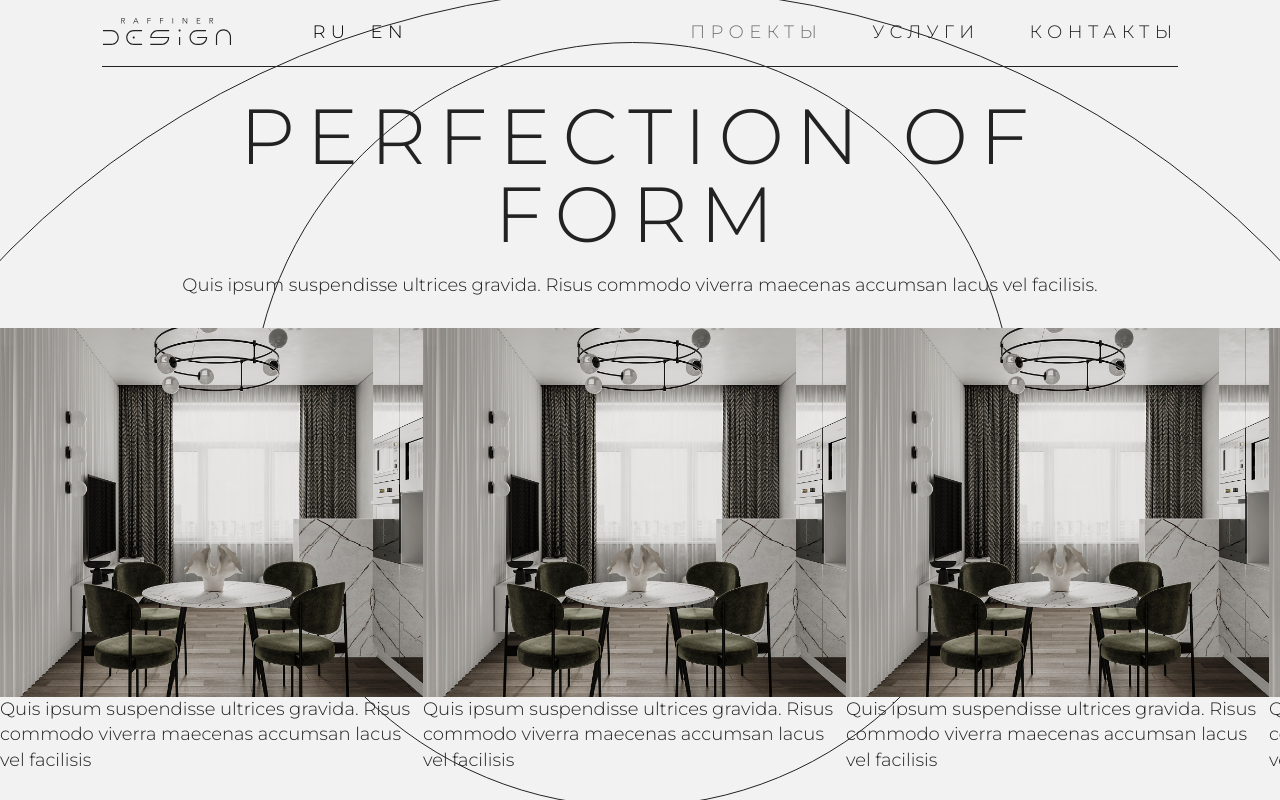
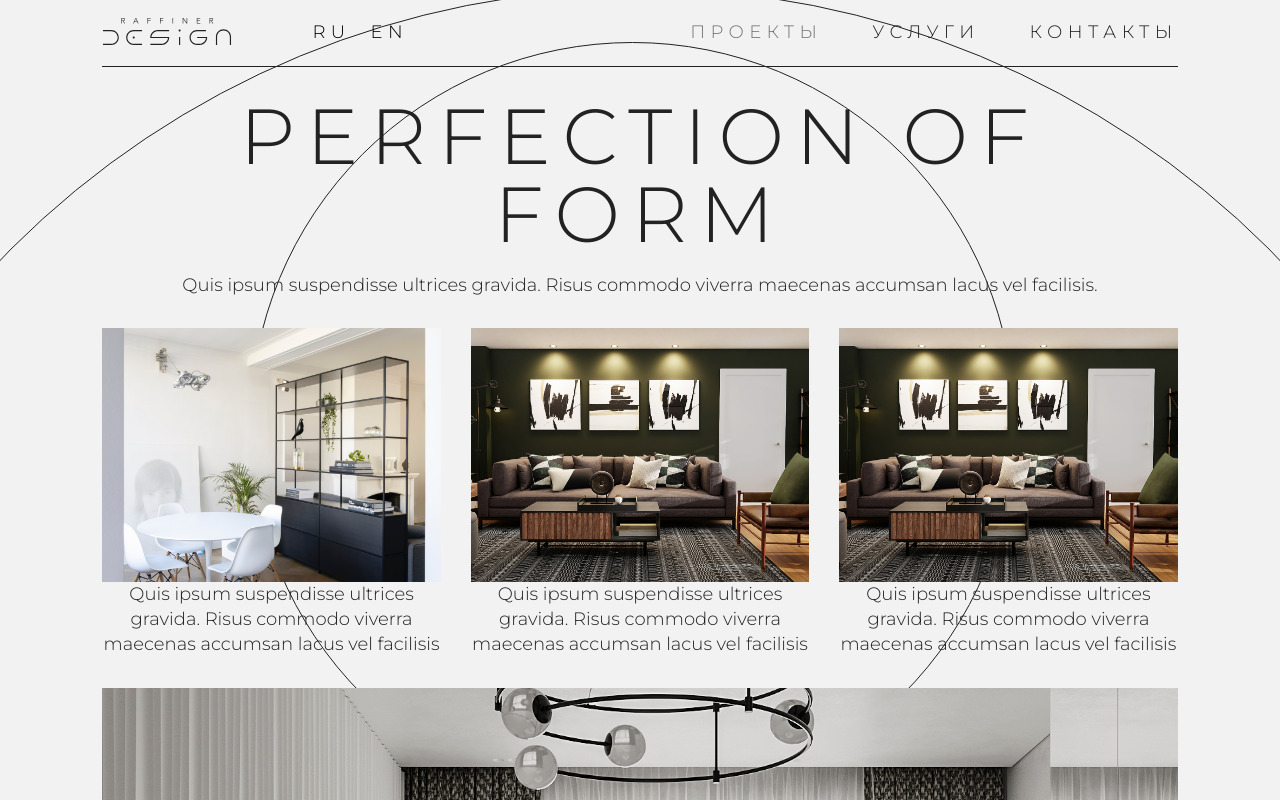
Before and after one commit to alexyasinsky/raffiner-design-nextjs, a Next.js app: page /projects in a window 1280 px wide. Shown: the top 800 px of the page. Built offline with nearby package versions, Linux system fonts and the light colour scheme.

Commit message:
Grid and Card done. Projects, Project and Contacts done

```diff
--- a/src/app/contacts/page.tsx
+++ b/src/app/contacts/page.tsx
@@ -1,10 +1,9 @@
-
 import styles from './page.module.scss';
 import Image from "next/image";
 import oks from "../../../public/oks.jpeg";
 import PageWrapper from "@/components/page-wrapper/page-wrapper";
 
-export default function Contacts () {
+export default function Contacts() {
   return (
     <PageWrapper
       name='Контакты'
--- a/src/app/projects/page.tsx
+++ b/src/app/projects/page.tsx
@@ -1,18 +1,75 @@
-import Card from "@/components/card/card";
+import PageWrapper from "@/components/page-wrapper/page-wrapper";
+import {TCard} from "@/utils/types";
 import Grid from "@/components/grid/grid";
-import Link from 'next/link';
-
-import PageWrapper from "@/components/page-wrapper/page-wrapper";
 
 export default function Projects() {
 
-  const card = {
-    link: '',
-    size: '',
-    descriptionType: '',
-    image: '',
-    description: ''
-  }
+  const cards: TCard[] = [
+    {
+      link: '/projects/project',
+      size: 'small',
+      isDescriptionHidden: false,
+      image: 'living-room.jpeg',
+      description: 'Quis ipsum suspendisse ultrices gravida. Risus commodo viverra maecenas accumsan lacus vel facilisis'
+    },
+    {
+      link: '/projects/project',
+      size: 'large',
+      isDescriptionHidden: false,
+      image: 'dining-room.jpeg',
+      description: 'Quis ipsum suspendisse ultrices gravida. Risus commodo viverra maecenas accumsan lacus vel facilisis'
+    },
+    {
+      link: '/projects/project',
+      size: 'small',
+      isDescriptionHidden: false,
+      image: 'living-room-4.jpeg',
+      description: 'Quis ipsum suspendisse ultrices gravida. Risus commodo viverra maecenas accumsan lacus vel facilisis'
+    },
+    {
+      link: '/projects/project',
+      size: 'small',
+      isDescriptionHidden: false,
+      image: 'living-room-4.jpeg',
+      description: 'Quis ipsum suspendisse ultrices gravida. Risus commodo viverra maecenas accumsan lacus vel facilisis'
+    },
+    {
+      link: '/projects/project',
+      size: 'medium',
+      isDescriptionHidden: false,
+      image: 'living-room-4.jpeg',
+      description: 'Quis ipsum suspendisse ultrices gravida. Risus commodo viverra maecenas accumsan lacus vel facilisis'
+    },
+    {
+      link: '/projects/project',
+      size: 'medium',
+      isDescriptionHidden: false,
+      image: 'living-room-4.jpeg',
+      description: 'Quis ipsum suspendisse ultrices gravida. Risus commodo viverra maecenas accumsan lacus vel facilisis'
+    },
+    {
+      link: '/projects/project',
+      size: 'small',
+      isDescriptionHidden: false,
+      image: 'living-room-4.jpeg',
+      description: 'Quis ipsum suspendisse ultrices gravida. Risus commodo viverra maecenas accumsan lacus vel facilisis'
+    },
+    {
+      link: '/projects/project',
+      size: 'small',
+      isDescriptionHidden: false,
+      image: 'living-room-4.jpeg',
+      description: 'Quis ipsum suspendisse ultrices gravida. Risus commodo viverra maecenas accumsan lacus vel facilisis'
+    },
+    {
+      link: '/projects/project',
+      size: 'medium',
+      isDescriptionHidden: false,
+      image: 'living-room-4.jpeg',
+      description: 'Quis ipsum suspendisse ultrices gravida. Risus commodo viverra maecenas accumsan lacus vel facilisis'
+    },
+  ]
+
   return (
     <PageWrapper
       name='Проекты'
@@ -20,44 +77,10 @@ export default function Projects() {
       subTitle='Quis ipsum suspendisse ultrices gravida. Risus commodo viverra maecenas accumsan lacus
         vel facilisis.'
     >
-      <Grid>
-        <Link href={'/projects/project'}>
-          <Card
-            descriptionType="hidden"
-            description='Quis ipsum suspendisse ultrices gravida. Risus commodo viverra maecenas accumsan lacus vel facilisis'
-            size="small"
-            image='dining-room.jpeg'
-          >
-          </Card>
-        </Link>
-        <Link href={'/projects/project'}>
-          <Card
-            descriptionType="hidden"
-            description='Quis ipsum suspendisse ultrices gravida. Risus commodo viverra maecenas accumsan lacus vel facilisis'
-            size="small"
-            image='dining-room.jpeg'
-          >
-          </Card>
-        </Link>
-        <Link href={'/projects/project'}>
-          <Card
-            descriptionType="hidden"
-            description='Quis ipsum suspendisse ultrices gravida. Risus commodo viverra maecenas accumsan lacus vel facilisis'
-            size="small"
-            image='dining-room.jpeg'
-          >
-          </Card>
-        </Link>
-        <Link href={'/projects/project'}>
-          <Card
-            descriptionType="hidden"
-            description='Quis ipsum suspendisse ultrices gravida. Risus commodo viverra maecenas accumsan lacus vel facilisis'
-            size="small"
-            image='dining-room.jpeg'
-          >
-          </Card>
-        </Link>
-      </Grid>
+      <div className='margin-site'>
+        <Grid items={cards}/>
+      </div>
+
     </PageWrapper>
   )
 }
--- a/src/components/card/card.module.scss
+++ b/src/components/card/card.module.scss
@@ -1,18 +1,17 @@
 .wrapper {
   position: relative;
-  width: min-content;
-  p {
-    text-align: center;
-  }
-  &_cardWithVisibleDescription {
-    @extend .wrapper;
-    p {
-      margin-bottom: 20px;
+  height: 100%;
+  &:hover {
+    .description_hidden {
+      visibility: visible;
     }
   }
-  &_cardWithHiddenDescription {
-    @extend .wrapper;
-    p {
+}
+
+.description {
+  text-align: center;
+  &_hidden {
+    @extend .description;
     position: absolute;
     top: 0;
     color: #FFF;
@@ -21,10 +20,37 @@
     visibility: hidden;
   }
 }
-  &_cardWithHiddenDescription:hover {
-    @extend .wrapper;
-    p {
-      visibility: visible;
+
+
+.image {
+  overflow: hidden;
+  display: flex;
+  align-items: center;
+
+  img {
+    max-inline-size: 100%;
+    block-size: auto;
+    object-fit: cover;
+    aspect-ratio: 4/3;
+    object-position: center;
+
   }
 }
+
+@media (min-width: 360px) {
+  .image {
+    max-height: 262px;
   }
+}
+
+@media (min-width: 768px) {
+  .image {
+    max-height: 300px;
+  }
+}
+
+@media (min-width: 1024px) {
+  .image {
+    max-height: unset;
+  }
+}
--- a/src/components/card/card.tsx
+++ b/src/components/card/card.tsx
@@ -1,20 +1,28 @@
+'use client'
+
 import styles from './card.module.scss';
-import Photo from "@/components/photo/photo";
+import Image from "next/image";
 
 type TProps = {
   description?: string
-  descriptionType?: 'hidden' | 'visible'
-  size: 'small' | 'medium' | 'large' | 'extra-large' | 'card'
+  isDescriptionHidden: boolean
   image: string
 }
-export default function Card ({description, descriptionType, size, image}: TProps) {
+export default function Card ({description, isDescriptionHidden, image}: TProps) {
+
   return (
-    <div className={descriptionType? styles[`wrapper_${descriptionType}`] : ''}>
-      <Photo
-        size={size}
-        image={image}
-      />
-      { description && <p>{description}</p> }
+    <div className={styles.wrapper}>
+      <div className={styles.image}>
+        <Image
+          src={`/${image}`}
+          alt='image'
+          width={1980}
+          height={1024}
+        />
+      </div>
+      { description && <p
+        className={isDescriptionHidden? styles.description_hidden : styles.description}
+      >{description}</p> }
     </div>
   )
 }
--- a/src/components/grid/grid.module.scss
+++ b/src/components/grid/grid.module.scss
@@ -1,5 +1,48 @@
-.wrapper {
-  display: flex;
-  justify-content: space-between;
-  margin-bottom: 30px;
+.wrapper{
+  display: grid;
+  gap: 30px;
+  grid-auto-flow: dense;
 }
+
+.item {
+  width: 100%;
+  overflow: hidden;
+  &_small, &_medium, &_large {
+    @extend .item
+  }
+}
+
+@media (min-width: 360px) {
+  .container {
+    grid-template-columns: 1fr;
+  }
+
+}
+
+@media (min-width: 768px) {
+  .container {
+    grid-template-columns: repeat(2, 1fr);
+  }
+  .item {
+    &_medium, &_large {
+      grid-column: span 2;
+    }
+  }
+}
+
+@media (min-width: 1024px) {
+  .container {
+    grid-template-columns: repeat(6, 1fr);
+  }
+  .item {
+    &_small {
+      grid-column: span 2;
+    }
+    &_medium {
+      grid-column: span 3;
+    }
+    &_large {
+      grid-column: span 6;
+    }
+  }
+}
--- a/src/components/grid/grid.tsx
+++ b/src/components/grid/grid.tsx
@@ -1,14 +1,44 @@
 import styles from './grid.module.scss';
-import {ReactNode} from "react";
+import Link from "next/link";
+import Card from "@/components/card/card";
+import {TCard} from "@/utils/types";
 
 type TProps = {
-  children: ReactNode
+  items: TCard[];
 }
-export default function Grid ({children}: TProps) {
+export default function Grid ({items}: TProps) {
 
   return (
     <div className={styles.wrapper}>
-      {children}
+      {
+        items.map((item, key) => {
+          return (
+            <div
+              className={styles[`item_${item.size}`]}
+              key={key}
+            >
+              {item.link ? (
+                <Link href={item.link}>
+                <Card
+                  isDescriptionHidden={item.isDescriptionHidden}
+                  description={item.description}
+                  image={item.image}
+                >
+                </Card>
+              </Link>
+              ) : (
+                <Card
+                  isDescriptionHidden={item.isDescriptionHidden}
+                  description={item.description}
+                  image={item.image}
+                >
+                </Card>
+              )}
+            </div>
+          )
+        })
+      }
+
     </div>
   )
 }
--- a/src/components/page-wrapper/page-wrapper.module.scss
+++ b/src/components/page-wrapper/page-wrapper.module.scss
@@ -5,8 +5,6 @@
 }
 
 .name {
-  font-weight: 400;
-  font-size: 18px;
   letter-spacing: 0.3em;
   text-transform: uppercase;
   text-align: center;
@@ -23,7 +21,6 @@
 
 .subTitle {
   text-align: center;
-  font-size: 18px;
 }
 
 @media (min-width: 360px) {
```
Also changed, not shown: src/app/contacts/page.module.scss (+2 -29 lines), src/app/projects/project/page.tsx (+38 -30 lines), src/app/services/page.tsx (+34 -54 lines), src/utils/types.ts (+9 -1 lines). Lines whose indentation alone changed are shown as unchanged.
